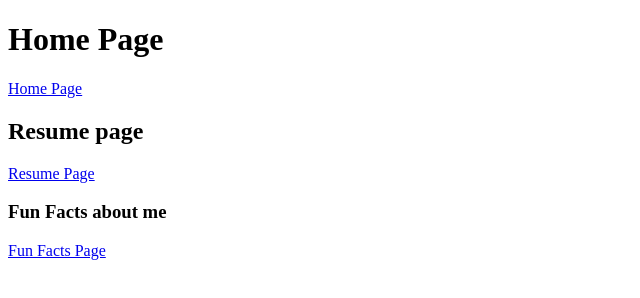
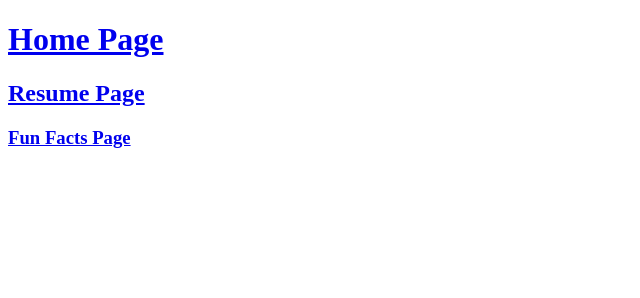
Before and after one commit to CamSchwartz96/CameronSchwartz_hw2_csi2520_fs2021, a plain HTML site: page index.html in a window 1280 px wide. Shown: the whole page, without its empty margins (0-640 px from the left). Drawn offline with Linux system fonts and the light colour scheme.

Commit message:
itital commit

```diff
--- a/index.html
+++ b/index.html
@@ -5,12 +5,9 @@
     </head>
 
     <div>
-        <h1>Home Page</h1>
-        <a href="index.html"> Home Page</a>
-        <h2>Resume page</h2>
-        <a href="my_resume.html"> Resume Page</a>
-        <h3> Fun Facts about me</h3>
-        <a href="my_fun_facts.html"> Fun Facts Page</a>
+        <h1><a href="index.html"> Home Page</a></h1>
+        <h2><a href="my_resume.html"> Resume Page</a></h2>
+        <h3><a href="my_fun_facts.html"> Fun Facts Page</a></h3>
     </div>
 
 
```
